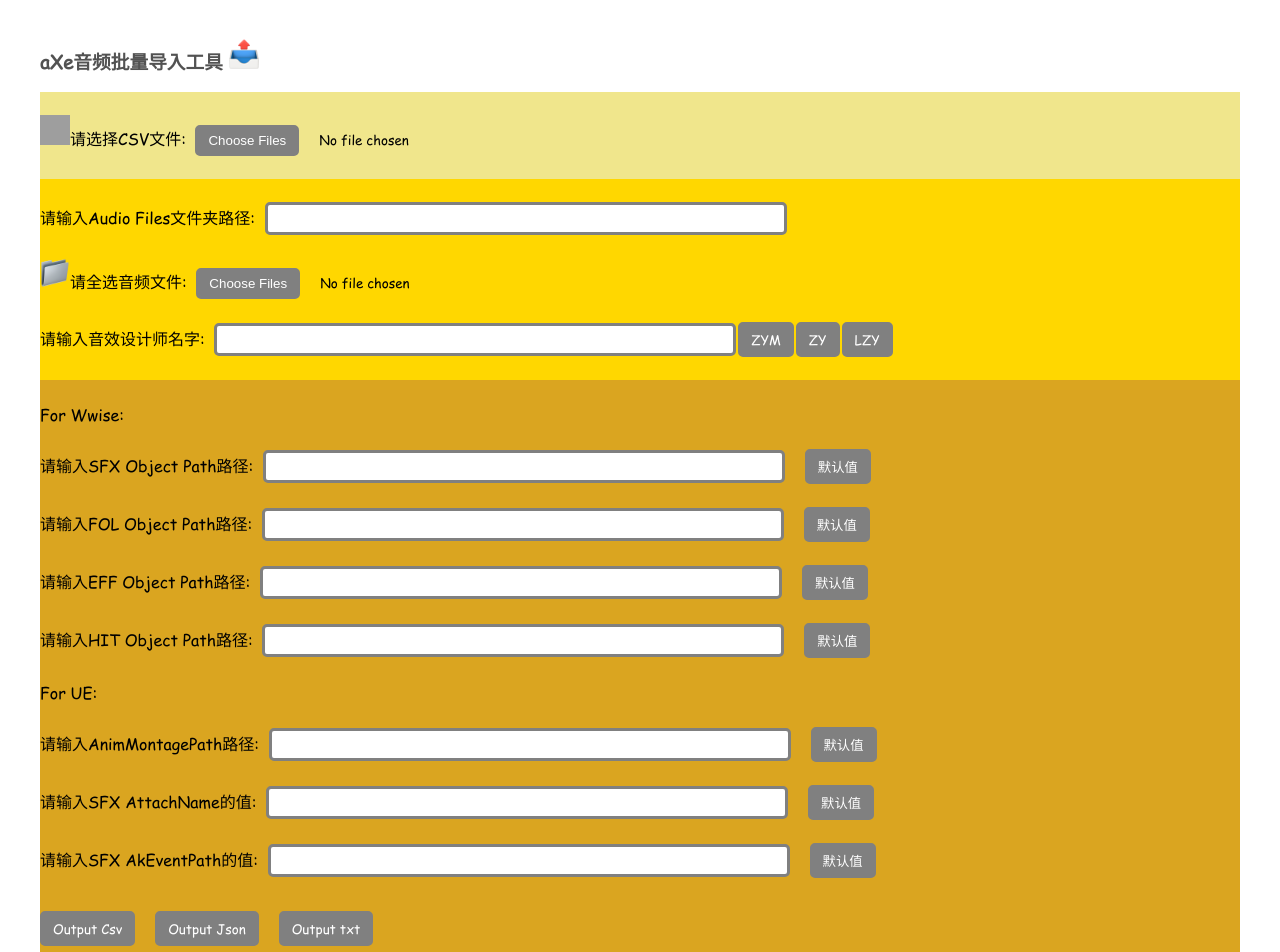
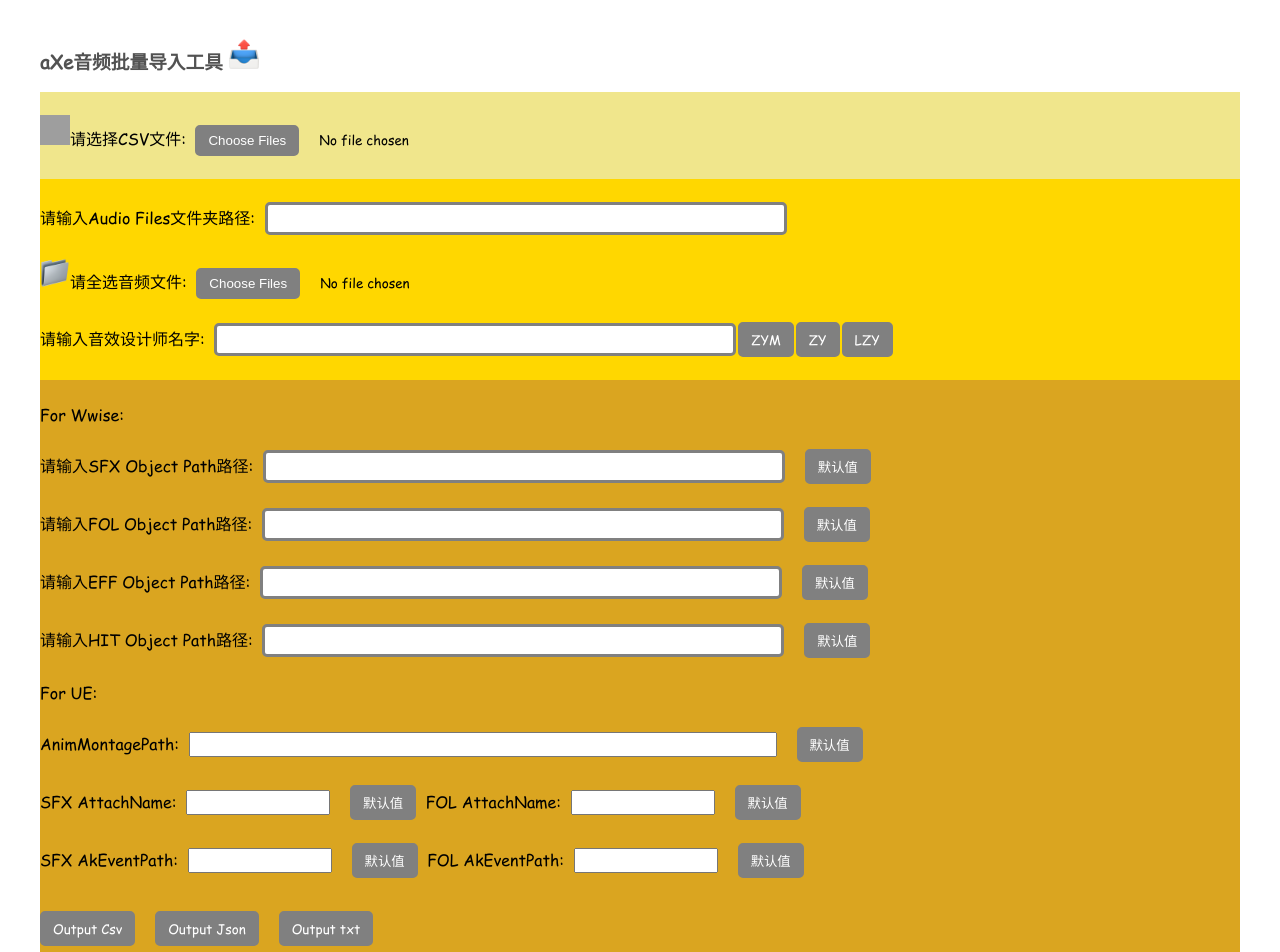
Before and after one commit to nsmcheckit/Web-Broswer-Interface, a React (Create React App) app: page / in a window 1280 px wide. Shown: the top 952 px of the page. Built offline with nearby package versions, Linux system fonts and the light colour scheme; grey boxes are pictures that could not be loaded.

Commit message:
添加JSON中attachname

```diff
--- a/src/components/OutputCSV.jsx
+++ b/src/components/OutputCSV.jsx
@@ -14,8 +14,10 @@ function OutputCSV() {
   const [hitObjectPath, setHITObjectPath] = useState("");
   const [animMontagePath, setAnimMontagePath] = useState("");
   const [audioFilesFolder, setAuidoFilesFolder] = useState("");
-  const [attachName,setAttachName] = useState("");//UE中AttachName
+  const [sfxAttachName,setSfxAttachName] = useState("");//UE中AttachName
+  const [folAttachName,setFolAttachName] = useState("");
   const [sfxAkEventPath,setsfxAkEventPath] = useState("");
+  const [folAkEventPath,setFolAkEventPath] = useState("");
   const [designerName,setDesignerName] = useState("");
 
   //output CSV
@@ -208,9 +210,26 @@ function OutputCSV() {
 
       NotifyTrack.push({
         NotifyTrackName,
-        AudioEventParam: NotifyTrackName === 'Audio_SFX' ?
-        AudioEventNames.map(x => ({AudioEventName: x,AttachName: attachName,AkEventPath: sfxAkEventPath + x + "." + x,}))
-        : AudioEventNames.map(x => ({AudioEventName: x,AttachName:"",AkEventPath:"",}))//加入AttachName
+        AudioEventParam:
+        /*
+        ()=>
+        {
+          if (NotifyTrackName === 'Audio_SFX'){
+            return AudioEventNames.map(x => ({AudioEventName: x,AttachName: sfxAttachName,AkEventPath: sfxAkEventPath + x + "." + x,}));
+          }
+          else if (NotifyTrackName === 'Audio_FOL'){
+            return AudioEventNames.map(x => ({AudioEventName: x,AttachName: folAttachName,AkEventPath: folAkEventPath + x + "." + x,}));
+          }
+
+          return AudioEventNames.map(x => ({AudioEventName: x,AttachName:"",AkEventPath:"",}));
+        }
+        */
+        NotifyTrackName === 'Audio_SFX' ?
+        AudioEventNames.map(x => ({AudioEventName: x,AttachName: sfxAttachName,AkEventPath: sfxAkEventPath + x + "." + x,}))
+        : (NotifyTrackName === 'Audio_FOL' ?
+        AudioEventNames.map(x => ({AudioEventName: x,AttachName: folAttachName,AkEventPath: folAkEventPath + x + "." + x,}))
+        :
+        AudioEventNames.map(x => ({AudioEventName: x,AttachName:"",AkEventPath:"",})))//加入AttachName
       })
     }
 
@@ -580,31 +599,41 @@ function OutputCSV() {
       For UE:
       <br />
       <br />
-      请输入AnimMontagePath路径:&nbsp;&nbsp;
+      AnimMontagePath:&nbsp;&nbsp;
       <input
-        type="text"
+        type="liltext"
         onChange={(e) => setAnimMontagePath(e.target.value)}
         defaultValue=""
       />
       <button style={{marginLeft: '20px'}} className="btn" onClick={()=>navigator.clipboard.writeText('/Game/Axe/Core/Characters/Hero301/MTG_Hero301')}>默认值</button>
       <br />
       <br />
-      请输入SFX AttachName的值:&nbsp;&nbsp;
+      SFX AttachName:&nbsp;&nbsp;
       <input
-        type="text"
-        onChange={(e) => setAttachName(e.target.value)}
+        onChange={(e) => setSfxAttachName(e.target.value)}
+        defaultValue=""
+      />
+      <button style={{marginLeft: '20px'}} className="btn" onClick={()=>navigator.clipboard.writeText('WeaponSocket')}>默认值</button>
+      &nbsp;&nbsp;FOL AttachName:&nbsp;&nbsp;
+      <input
+        onChange={(e) => setFolAttachName(e.target.value)}
         defaultValue=""
       />
       <button style={{marginLeft: '20px'}} className="btn" onClick={()=>navigator.clipboard.writeText('WeaponSocket')}>默认值</button>
       <br />
       <br />
-      请输入SFX AkEventPath的值:&nbsp;&nbsp;
+      SFX AkEventPath:&nbsp;&nbsp;
       <input
-        type="text"
         onChange={(e) => setsfxAkEventPath(e.target.value)}
         defaultValue=""
       />
       <button style={{marginLeft: '20px'}} className="btn" onClick={()=>navigator.clipboard.writeText('/game/WwiseAudio/Events/Fight/Hero301/SFX_Hero301/')}>默认值</button>
+      &nbsp;&nbsp;FOL AkEventPath:&nbsp;&nbsp;
+      <input
+        onChange={(e) => setFolAkEventPath(e.target.value)}
+        defaultValue=""
+      />
+      <button style={{marginLeft: '20px'}} className="btn" onClick={()=>navigator.clipboard.writeText('/game/WwiseAudio/Events/Fight/Hero301/FOL_Hero301/')}>默认值</button>
       <br />
       <br />
       <div className="line">
--- a/src/index.css
+++ b/src/index.css
@@ -27,6 +27,10 @@ h3 {
 
 input[type="text"] {
   width: 500px;
+}
+
+input[type="liltext"] {
+  width: 580px;
 }
 
 .select {
```
